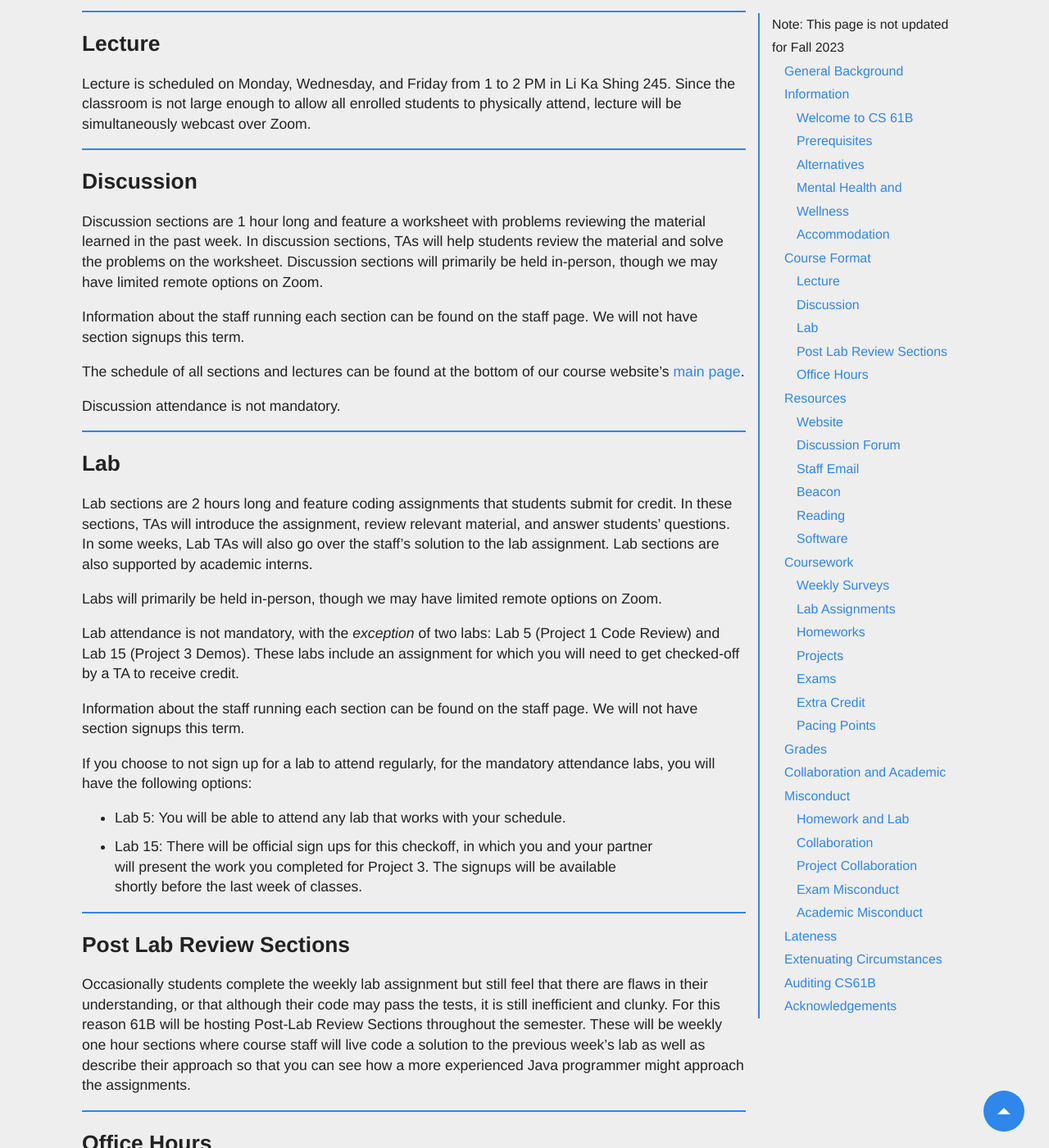
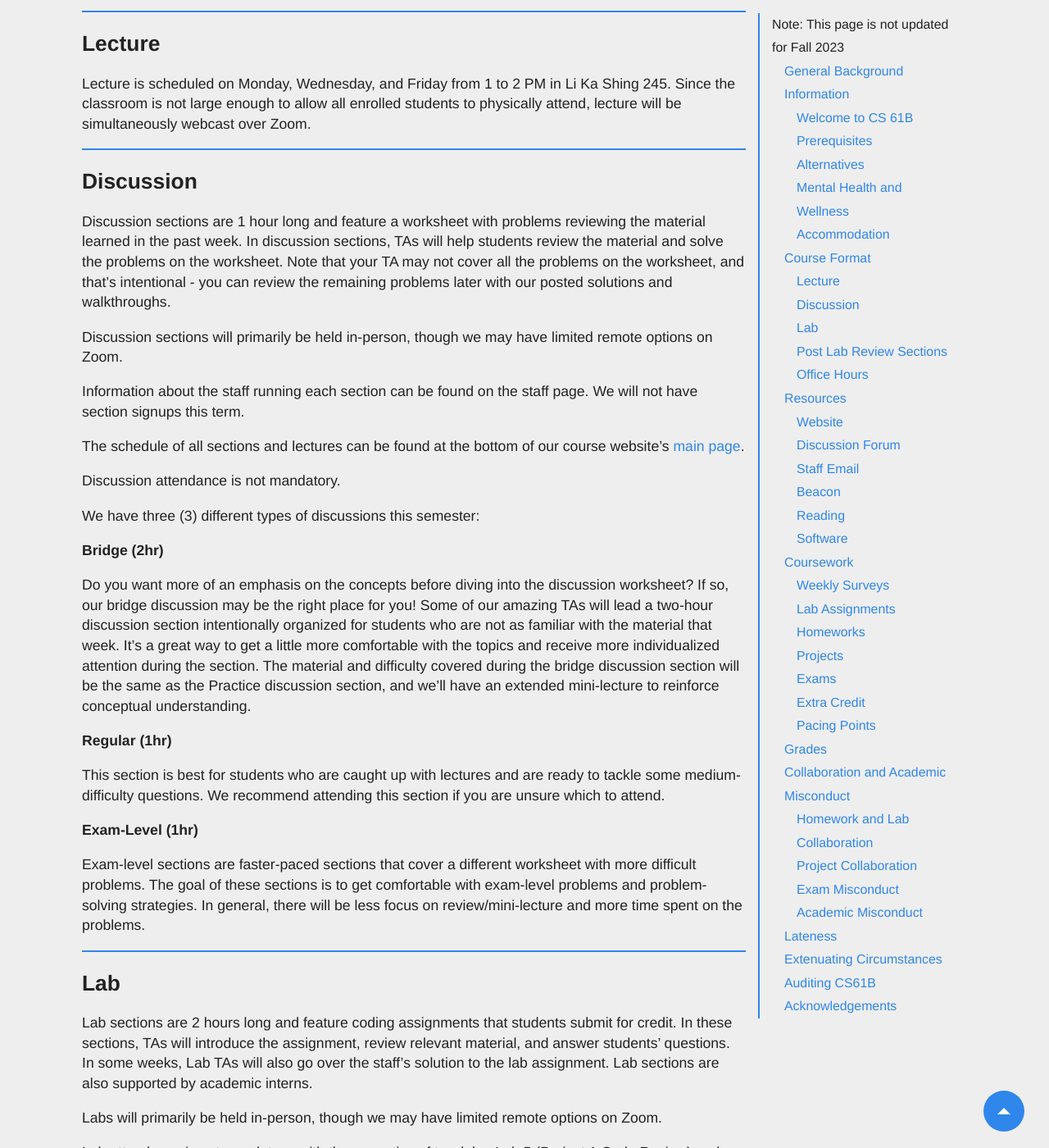
Before and after one commit to Berkeley-CS61B/website-fa23, a Jekyll site: the page built from about.md, in a window 1280 px wide and 1400 px high, scrolled down 2451 px. Shown: the whole window at 82% size. Built offline with Jekyll 4.4.1, drawn with Linux system fonts in a browser that asks for light colours; nearby versions of some CDN libraries; comment, search, counter and statistics services are not loaded.

Commit message:
add snippet on discussion types

```diff
--- a/about.md
+++ b/about.md
@@ -113,6 +113,10 @@ students to physically attend, lecture will be simultaneously webcast over Zoom.
 Discussion sections are 1 hour long and feature a worksheet with problems
 reviewing the material learned in the past week. In discussion sections, TAs
 will help students review the material and solve the problems on the worksheet.
+Note that your TA may not cover all the problems on the worksheet, and that's
+intentional - you can review the remaining problems later with our posted
+solutions and walkthroughs.
+
 Discussion sections will primarily be held in-person, though we may have
 limited remote options on Zoom.
 
@@ -123,6 +127,33 @@ The schedule of all sections and lectures can be found at the bottom of our
 course website's [main page](/#disccal).
 
 Discussion attendance is not mandatory.
+
+We have three (3) different types of discussions this semester:
+
+**Bridge (2hr)**
+
+Do you want more of an emphasis on the concepts before diving into the
+discussion worksheet? If so, our bridge discussion may be the right place for
+you! Some of our amazing TAs will lead a two-hour discussion section
+intentionally organized for students who are not as familiar with the material
+that week. It’s a great way to get a little more comfortable with the topics and
+receive more individualized attention during the section. The material and
+difficulty covered during the bridge discussion section will be the same as the
+Practice discussion section, and we’ll have an extended mini-lecture to
+reinforce conceptual understanding.
+
+**Regular (1hr)**
+
+This section is best for students who are caught up with lectures and are ready
+to tackle some medium-difficulty questions. We recommend attending this section
+if you are unsure which to attend.
+
+**Exam-Level (1hr)**
+
+Exam-level sections are faster-paced sections that cover a different worksheet
+with more difficult problems. The goal of these sections is to get comfortable
+with exam-level problems and problem-solving strategies. In general, there will
+be less focus on review/mini-lecture and more time spent on the problems.
 
 ### Lab
 
```
